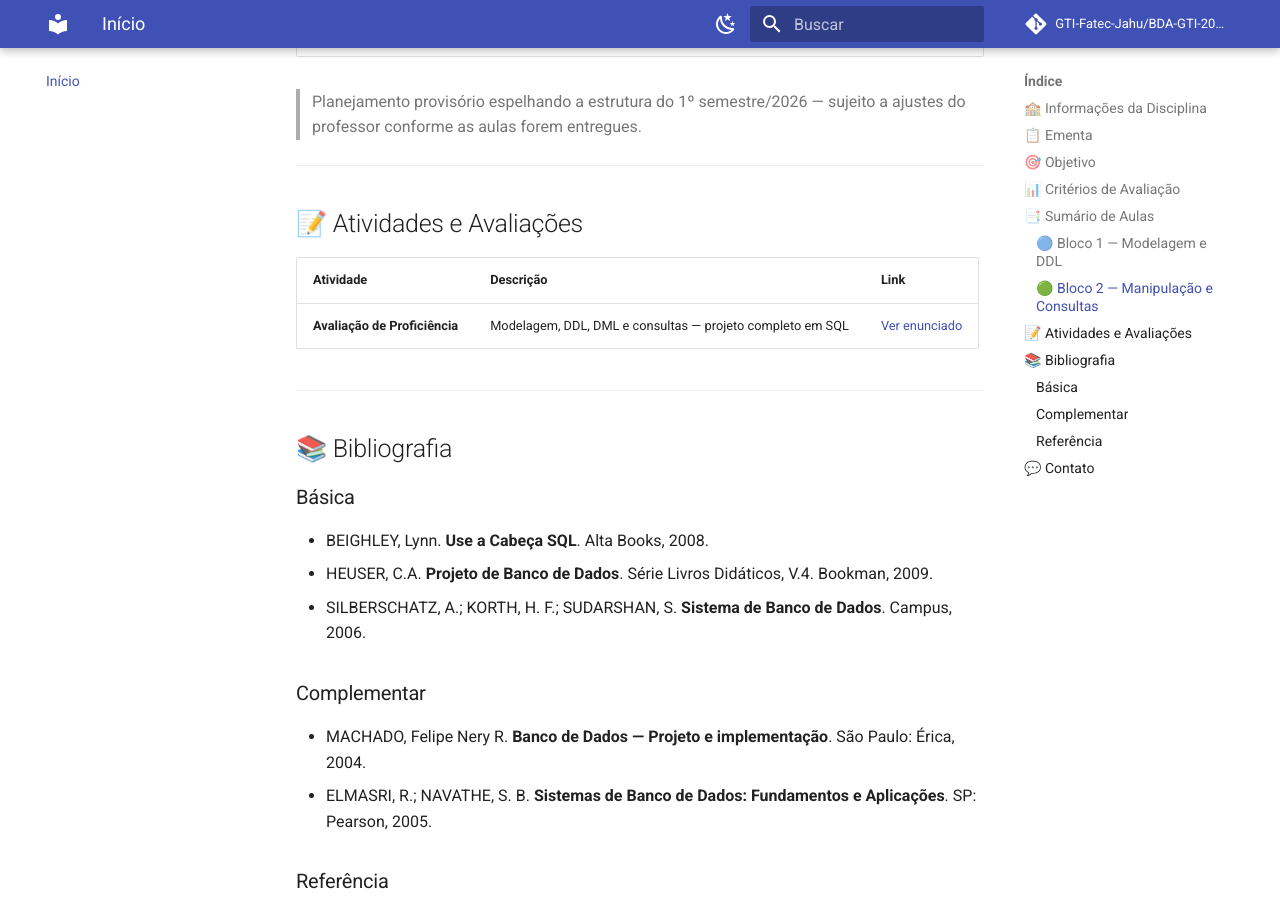
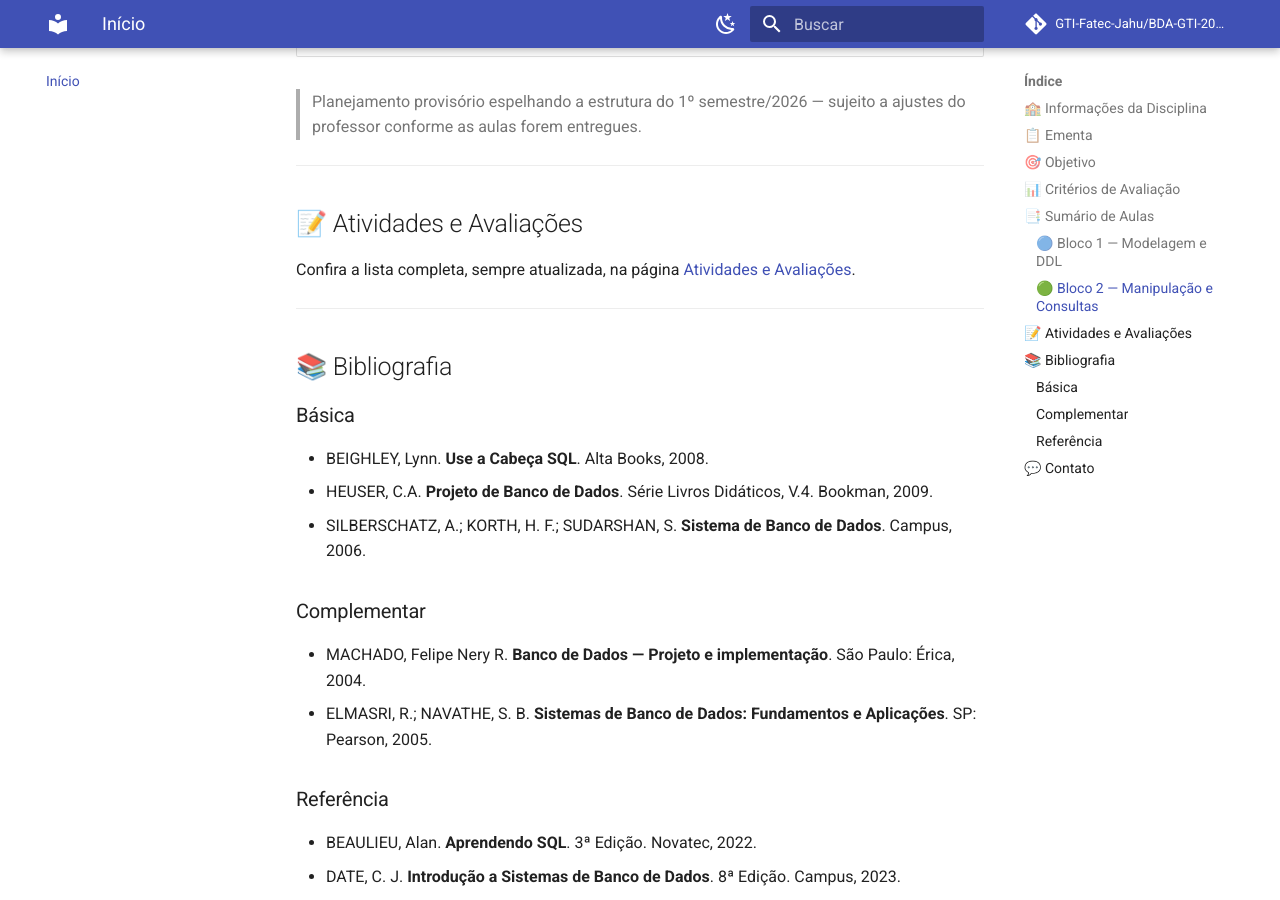
Before and after one commit to GTI-Fatec-Jahu/BDA-GTI-2026-2, an MkDocs documentation site: the page built from docs/index.md, in a window 1280 px wide and 900 px high, scrolled down 3514 px. Built offline with MkDocs 1.6.1 and Material for MkDocs 9.7.7, drawn with Linux system fonts in a browser that asks for light colours; comment, search, counter and statistics services are not loaded.

Commit message:
Adiciona página-índice de Atividades e Avaliações
Cria docs/atividades/index.md com tabela (nome, descrição, valor) que
leva ao enunciado de cada atividade, servindo como landing page da aba
"Atividades e Avaliações" (navigation.indexes). Home page agora aponta
para esse índice em vez de duplicar a lista. Documenta a manutenção
dessa tabela em CLAUDE.md, no mesmo padrão do sumário de aulas.

```diff
--- a/docs/index.md
+++ b/docs/index.md
@@ -95,9 +95,7 @@ A nota final é calculada pela fórmula:
 
 ## 📝 Atividades e Avaliações
 
-| Atividade | Descrição | Link |
-|---|---|---|
-| **Avaliação de Proficiência** | Modelagem, DDL, DML e consultas — projeto completo em SQL | [Ver enunciado](atividades/Avaliacao_Proficiencia.md) |
+Confira a lista completa, sempre atualizada, na página [Atividades e Avaliações](atividades/index.md).
 
 ---
 
--- a/mkdocs.yml
+++ b/mkdocs.yml
@@ -73,6 +73,7 @@ nav:
   - Bloco 1 — Modelagem e DDL:
       - aulas/Aula_01_Introducao_BD.md
   - Atividades e Avaliações:
+      - atividades/index.md
       - atividades/Avaliacao_Proficiencia.md
 
 extra:
```
Also changed, not shown: CLAUDE.md (+4 -0 lines), docs/atividades/index.md (added, +12 -0 lines).
